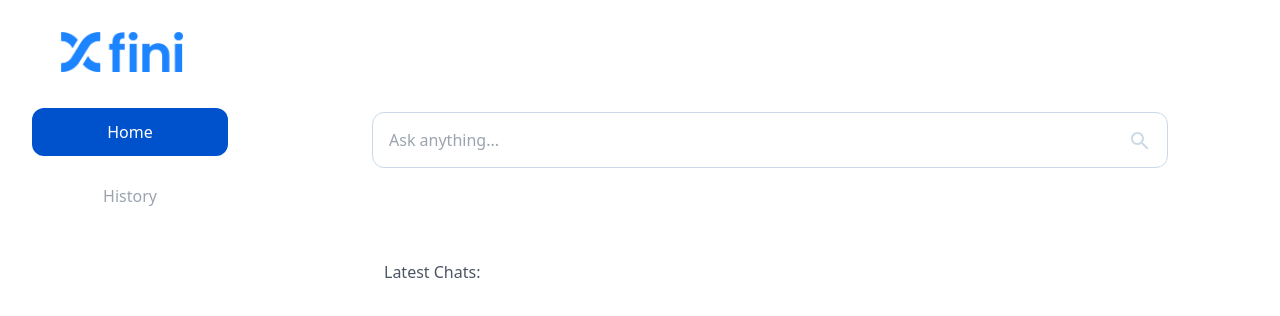
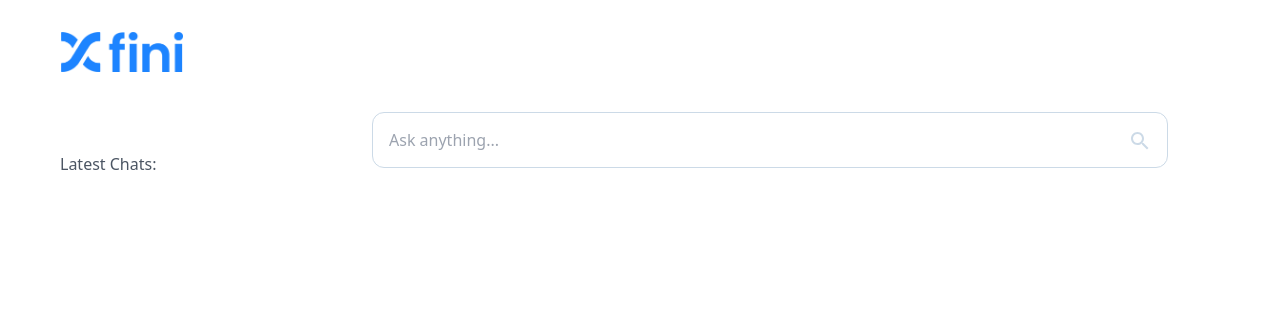
Before and after one commit to nisanurren/searchBar, a React (Vite) app: page /login in a window 1280 px wide. Both pictures are taken after typing "Sample" into the empty fields and a click on the button "LOGIN". Shown: the top 316 px of the page. Built offline with nearby package versions, Linux system fonts and the light colour scheme.

Commit message:
Add: search modal ui fixes

```diff
--- a/src/PrivateRoute.jsx
+++ b/src/PrivateRoute.jsx
@@ -1,21 +1,25 @@
-import React from 'react';
+import React, { useState } from 'react';
 import { Navigate, Outlet } from 'react-router-dom';
 import SideBar from './components/SideBar';
 import { useSelector } from 'react-redux';
 
 const PrivateRoute = () => {
+    const [openingChat, setOpeningChat] = useState(false);
+
     const apiKey = useSelector((state) => state.user.apiKey);
     if (!apiKey) {
-
         return <Navigate to="/login" replace />;
     }
 
+    const clickedChat = (a) => {
+        console.log(a);
+        setOpeningChat(a);
+        console.log(openingChat);
+    };
     return (
         <div className="flex h-full">
-        <SideBar></SideBar>
-
-            <Outlet />
-
+        <SideBar clickedChat={clickedChat}></SideBar>
+            <Outlet context={{ openingChat, setOpeningChat  }} />
         </div>
       );
 };
--- a/src/components/History.jsx
+++ b/src/components/History.jsx
@@ -1,7 +1,7 @@
 import { useEffect, useState } from "react";
 import { getConversations } from "../utils/conversationManage";
 
-function History({ onHistoryItemClick }) {
+function History({ clickedItem }) {
   const [conversations, setConversations] = useState([]);
 
   useEffect(() => {
@@ -9,17 +9,23 @@ function History({ onHistoryItemClick }) {
     setConversations(fetchedConversations);
   }, []);
 
+  const truncateContent = (content, maxLength) => {
+    if (content.length > maxLength) {
+      return content.slice(0, maxLength) + '...';
+    }
+    return content;
+  };
   return (
-    <div style={{ maxWidth: "260px" }} className="p-8 h-screen text-left">
+    <div style={{ maxWidth: "260px" }} className="p-8 pl-4 text-left">
       <div className="text-gray-600 p-3">Latest Chats:</div>
       <ul>
         {conversations.map((item) => (
           <li
             key={item.id}
-            onClick={() => onHistoryItemClick(item.id)}
-            className="text-gray-400 p-3 hover:bg-fini-blue hover:text-white rounded-xl hover:rounded-xl`}"
+            onClick={() =>(clickedItem(item.id))}
+            className="cursor-pointer text-gray-400 p-3 hover:bg-fini-blue hover:text-white rounded-xl hover:rounded-xl`}"
           >
-            {item.conversation[0].content}
+            {truncateContent(item.conversation[0].content, 15)}
           </li>
         ))}
       </ul>
--- a/src/components/SearchBar.jsx
+++ b/src/components/SearchBar.jsx
@@ -6,9 +6,11 @@ import SearchModal from '../components/SearchModal';
 import { LocalHospital } from "@mui/icons-material";
 import History from './History'
 import {getConversationById} from '../utils/conversationManage'
+import { useOutletContext } from 'react-router-dom';
 
 function SearchBar() {
   const [question, setLocalQuestion] = useState("");
+  const { openingChat, setOpeningChat } = useOutletContext();
   const { chatHistory, latestResponse, status, error } = useSelector((state) => state.question);
 
   const [session, setSession] = useState('');
@@ -29,6 +31,20 @@ function SearchBar() {
     setLocalQuestion('');
   };
 
+  const openingChatTo=(a)=>{
+    const selectedChatHistory = getConversationById(a)
+    console.log(selectedChatHistory);
+    setSession(selectedChatHistory);
+    setModalOpen(true)
+  }
+
+  useEffect(() => {
+
+    if (openingChat.length) {
+        openingChatTo(openingChat);
+        setOpeningChat('')
+    }
+}, [openingChat]);
 
   const clearLastChat = () => {
     setSession('')
@@ -95,7 +111,6 @@ function SearchBar() {
         onClose={() => clearLastChat()}
       />
 
-      <History onHistoryItemClick={openSelectedChat}></History>
     </div>
   );
 }
--- a/src/components/SearchModal.jsx
+++ b/src/components/SearchModal.jsx
@@ -35,7 +35,8 @@ const SearchModal = ({ open, question, onQuestionChange, onSubmit, chatHistory,
     }
   }, [chatHistory]);
 
-  const handleSubmit = () => {
+  const handleSubmit = (e) => {
+    e.preventDefault();
     if (!question.trim()) return;
 
     const updatedChatHistory = [
@@ -75,19 +76,20 @@ const SearchModal = ({ open, question, onQuestionChange, onSubmit, chatHistory,
                   key={index}
                   className={`flex mb-2 ${entry.role === "user" ? "justify-end" : "justify-start"}`}
                 >
-                  <div className={`rounded-lg text-left ${entry.role === "user" ? "bg-fini-blue text-white" : "bg-white text-black border border-fini-blue"} p-2 rounded`}>
+                  <div className={`rounded-lg text-left  ${entry.role === "user" ? "bg-fini-blue text-white" : "bg-white text-black border border-fini-blue"} p-2 rounded`}>
                     {entry.role === "user" ? entry.content : index < chatHistory.length - 1 ? entry.content : entry.content}
                   </div>
                 </div>
               )
             ))}
           </div>
+          <form onSubmit={handleSubmit} action="submit">
             <div className="mb-4">
               <input
                 ref={inputRef}
                 type="text"
                 id="question"
-              className="w-full p-3 h-12 border border-gray-300 rounded-lg focus:outline-none focus:ring-2 focus:ring-blue-500"
+                className="w-full p-3 h-14 border border-gray-300 rounded-lg focus:outline-none focus:ring-2 focus:ring-blue-500"
                 placeholder="Ask anything..."
                 value={question}
                 onChange={onQuestionChange}
@@ -95,12 +97,13 @@ const SearchModal = ({ open, question, onQuestionChange, onSubmit, chatHistory,
             </div>
             <div className="w-full">
               <button
-              onClick={handleSubmit}
-              className="w-full h-12 bg-fini-blue text-white px-4 py-2 rounded-lg hover:bg-fini-blue focus:outline-none focus:ring-2"
+                type='submit'
+                className="w-full h-14 bg-fini-blue text-white px-4 py-2 rounded-lg hover:bg-fini-blue focus:outline-none focus:ring-2"
               >
                 Submit
               </button>
             </div>
+          </form>
         </div>
       </div>
     </div>
--- a/src/components/SideBar.jsx
+++ b/src/components/SideBar.jsx
@@ -1,7 +1,7 @@
 import { useNavigate } from "react-router";
+import History from "./History";
 
-
-function SideBar() {
+function SideBar({clickedChat}) {
   const { pathname } = window?.location;
   const navigate = useNavigate();
 
@@ -17,14 +17,27 @@ function SideBar() {
     }
   };
 
-  const sidebarItems = [{path: '/', label: 'Home'}, {path: '/history', label: 'History'}]
+  const handleItemClick = (id) => {
+    console.log("Selected item ID:", id);
+    clickedChat(id)
+  };
+
+  const sidebarItems = [
+    { path: "/", label: "Home" },
+    { path: "/history", label: "History" },
+  ];
 
   return (
-    <div className="p-8 h-screen" style={{ minWidth: "260px" }}>
+    <div className="p-8" style={{ minWidth: "260px" }}>
       <div className="flex pb-4 justify-center">
         <img src={"/fini-logo.png"} className="mr-4" style={{ height: 40 }} />
       </div>
-      <ul className="mt-5">
+
+      <div className="mt-5">
+        <History clickedItem={handleItemClick}></History>
+      </div>
+
+      {/* <ul className="mt-5">
         {sidebarItems.map(
           (item, index) => (
             <li
@@ -38,10 +51,9 @@ function SideBar() {
             </li>
           )
         )}
-      </ul>
+      </ul> */}
     </div>
   );
 }
 
-
 export default SideBar;
--- a/src/pages/HelpCenter.jsx
+++ b/src/pages/HelpCenter.jsx
@@ -1,4 +1,3 @@
-import { useEffect } from "react";
 import SearchBar from '../components/SearchBar'
 
 function HelpCenter() {
```
Lines whose indentation alone changed are shown as unchanged.
